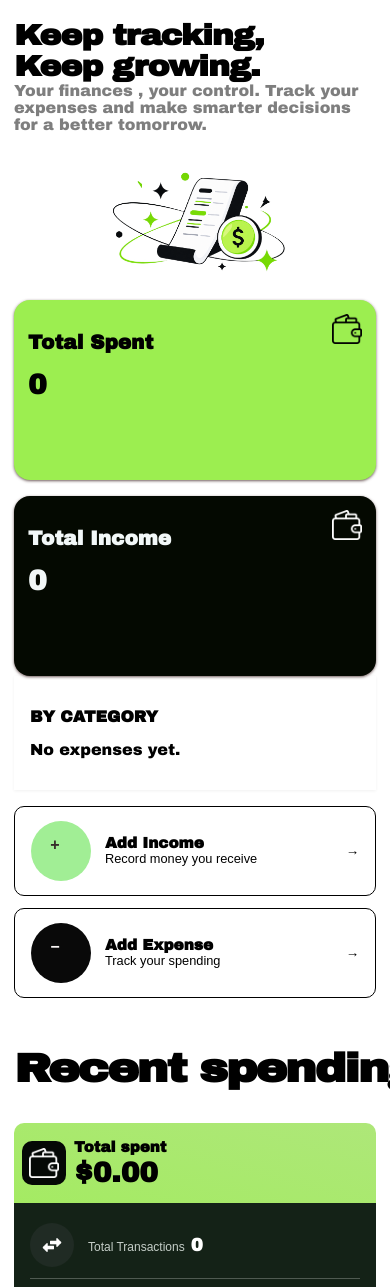
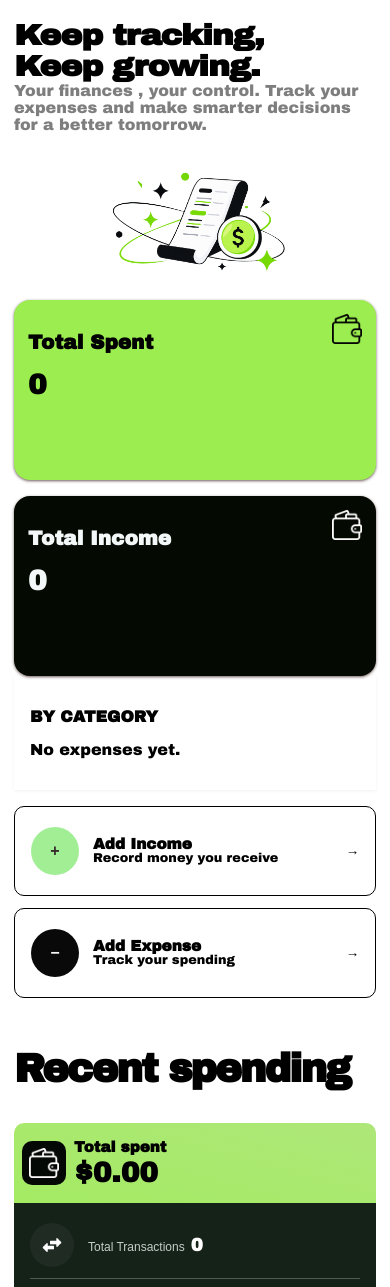
Before and after one commit to baselhasan762/ExpenseTrackerAngular, an Angular app: page / in a window 390 px wide. Shown: the top 1287 px of the page. Built offline with nearby package versions, Linux system fonts and the light colour scheme.

Commit message:
solve anothr responseive issues

```diff
--- a/src/app/componenets/Manage-Expense/manage-expense.css
+++ b/src/app/componenets/Manage-Expense/manage-expense.css
@@ -8,7 +8,7 @@
 
 .action-card {
   min-height: 120px;
-
+  line-height: 1;
   display: flex;
   align-items: center;
   gap: 14px;
@@ -40,6 +40,7 @@
   font-weight: 700;
   color: #362a2a;
   flex-shrink: 0;
+  line-height: 1;
 }
 .minus {
   width: 60px;
@@ -52,6 +53,7 @@
   font-weight: 700;
   color: #f9f5f5;
   flex-shrink: 0;
+  line-height: 1;
 }
 
 .action-card.income {
@@ -74,6 +76,7 @@
 }
 
 .action-card .text span {
+  font-family: 'Archivo Black', sans-serif;
   font-size: 0.8rem;
   color: var(--text-muted);
 }
@@ -103,19 +106,23 @@
   backdrop-filter: none;
   width: fit-content;
   max-width: 100%;
+  margin: auto;
+}
+.circle-income,
+.circle-expense {
+  width: 60px;
+  height: 60px;
+  border-radius: 50%;
+  display: grid;
+  place-items: center;
+  flex-shrink: 0;
 }
 
 .circle-income {
-  width: 60px;
-  height: 60px;
   background-color: rgb(161, 238, 149);
-  border-radius: 99px;
 }
 .circle-expense {
-  width: 60px;
-  height: 60px;
   background-color: rgb(9, 9, 9);
-  border-radius: 99px;
 }
 
 strong {
@@ -132,6 +139,8 @@ strong {
     padding: 14px 16px;
   }
 
+  .circle-income,
+  .circle-expense,
   .action-card .icon,
   .minus {
     width: 48px;
--- a/src/app/componenets/expense-list/expense-list.css
+++ b/src/app/componenets/expense-list/expense-list.css
@@ -105,10 +105,9 @@ h2 {
   font-family: 'Archivo Black', sans-serif;
   font-size: 40px;
   font-weight: 900;
-  transform: scaleX(1.15);
+  transform: scaleX(1);
   transform-origin: left;
   letter-spacing: -2px;
-  transform: scaleX(1.2);
 }
 
 .category-pill {
--- a/src/app/componenets/income-list/income-list.css
+++ b/src/app/componenets/income-list/income-list.css
@@ -105,7 +105,7 @@ h2 {
   font-family: 'Archivo Black', sans-serif;
   font-size: 40px;
   font-weight: 900;
-  transform: scaleX(1.15);
+  transform: scaleX(1.1);
   transform-origin: left;
   letter-spacing: -2px;
   transform: scaleX(1.2);
```
